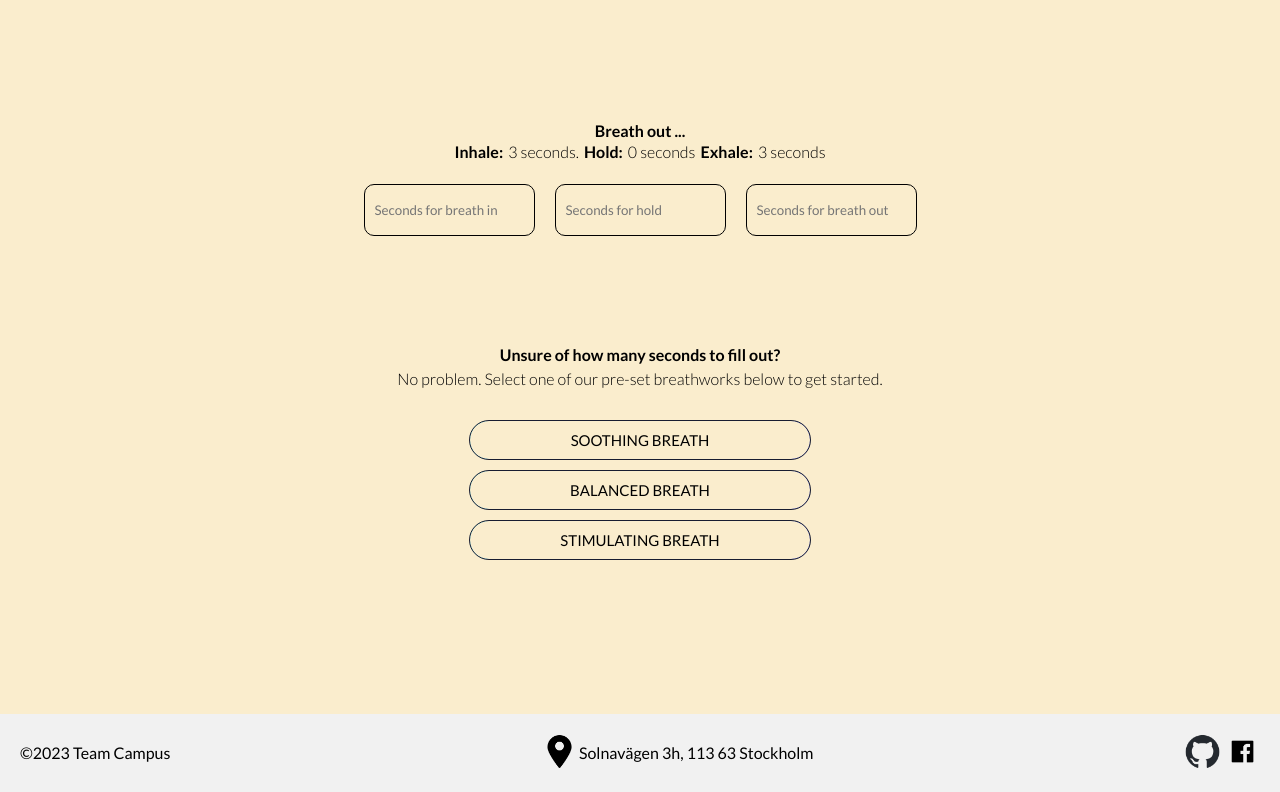
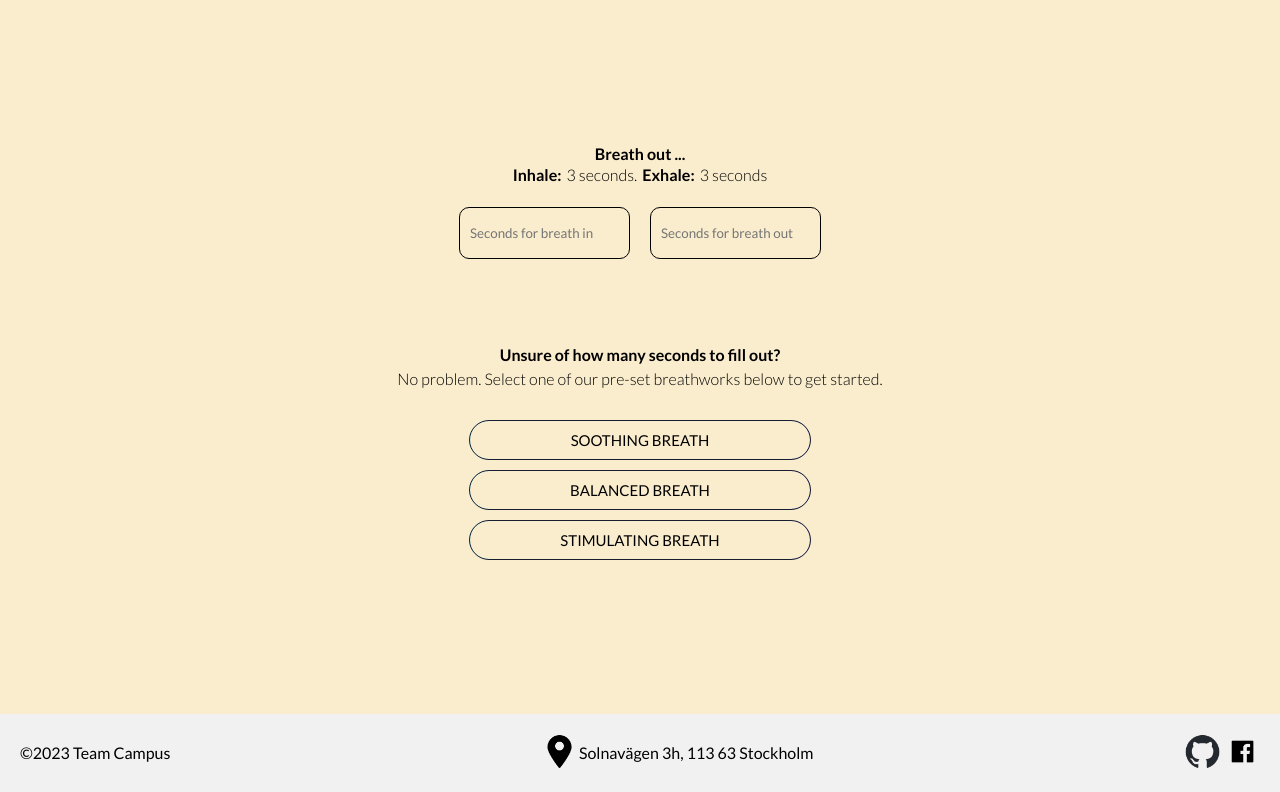
Before and after one commit to idanygo/mood-project, a Next.js app: page / in a window 1280 px wide. Shown: the part 1152-1944 px from the top of the page. Built offline with nearby package versions, Linux system fonts and the light colour scheme.

Commit message:
removed hold from lunga

```diff
--- a/components/Lunga.js
+++ b/components/Lunga.js
@@ -25,7 +25,7 @@ function Lunga() {
   const [text, setText] = useState("");
   const [secondsIn, setSecondsIn] = useState(3);
   const [secondsOut, setSecondsOut] = useState(3);
-  const [secondsHold, setSecondsHold] = useState(0);
+  // const [secondsHold, setSecondsHold] = useState(0);
   const [selectedTechnique, setSelectedTechnique] = useState(techniques[0]);
 
   const secInSetter = (event) => {
@@ -46,14 +46,14 @@ function Lunga() {
     }
   };
 
-  const holdSetter = (event) => {
+  /*   const holdSetter = (event) => {
       const value = event.target.value;
       if (!isNaN(value) && value !== "") {
         setSecondsHold(value);
       } else {
         setSecondsHold(3); // sets the default value for exhale
       }
-  };
+    }; */
 
   useEffect(() => {
     let lastUpdate = Date.now();
@@ -73,10 +73,10 @@ function Lunga() {
             return size;
           }
         });
-      } else if (secondsHold && holdTimeElapsed < secondsHold * 1000) {
+      }/*  else if (secondsHold && holdTimeElapsed < secondsHold * 1000) {
         setText("Hold ...");
         holdTimeElapsed += elapsed;
-      } else {
+      } */ else {
         setText("Breath out ...");
         setSize((size) => {
           if (size > 100) {
@@ -90,7 +90,7 @@ function Lunga() {
       }
     }, 10);
     return () => clearInterval(interval);
-  }, [isGrowing, secondsIn, secondsOut, secondsHold]);
+  }, [isGrowing, secondsIn, secondsOut, /* secondsHold */]);
 
   return (
     <>
@@ -105,7 +105,7 @@ function Lunga() {
         <p
           className={styles.showSeconds}
         >{<strong>{`Inhale:`}</strong>} {` ${secondsIn} seconds.`}
-          {<strong>{`Hold:`}</strong>} {` ${secondsHold} seconds`}
+          {/* {<strong>{`Hold:`}</strong>} {` ${secondsHold} seconds`} */}
           {<strong>{`Exhale: `}</strong>} {`${secondsOut} seconds`}
         </p>
         <form className={styles.breathForm}>
@@ -120,7 +120,7 @@ function Lunga() {
               />
               <span className={styles.emptyspan}></span>
             </div>
-            <div>
+            {/*  <div>
               <input
                 className={styles.input}
                 type="number"
@@ -129,7 +129,7 @@ function Lunga() {
                 required
               />
               <span className={styles.emptyspan}></span>
-            </div>
+            </div> */}
             <div>
               <input
                 className={styles.input}
--- a/styles/globals.css
+++ b/styles/globals.css
@@ -10,7 +10,7 @@ input::-webkit-inner-spin-button {
   margin: 0;
 }
 
-input[type="number"] {
+input[type='number'] {
   -moz-appearance: textfield;
 }
 
@@ -155,7 +155,7 @@ header {
     align-items: center;
   }
   .nav__link::before {
-    content: "";
+    content: '';
     position: absolute;
     width: 0%;
     bottom: -16px;
```
Lines whose indentation alone changed are shown as unchanged.
